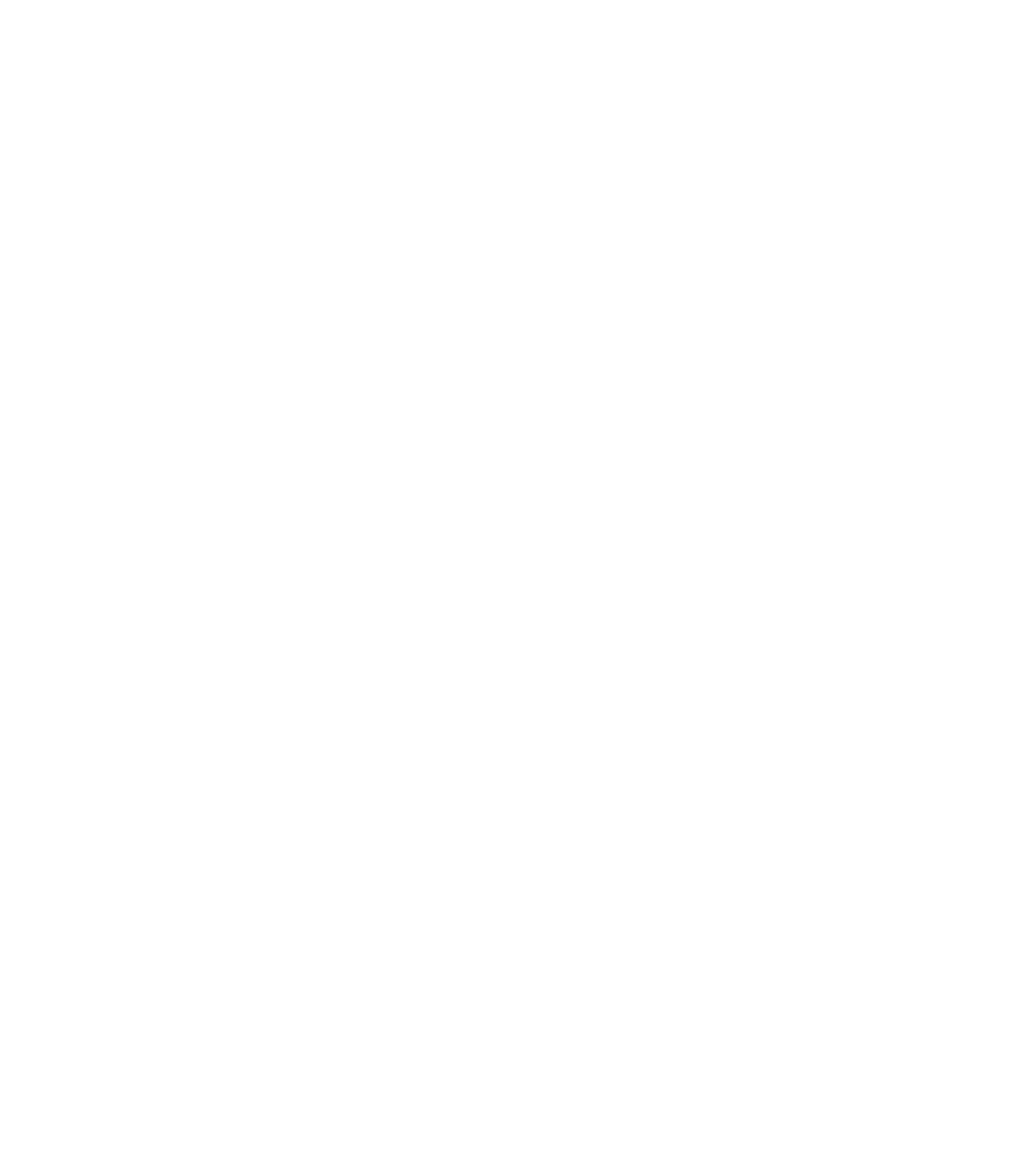
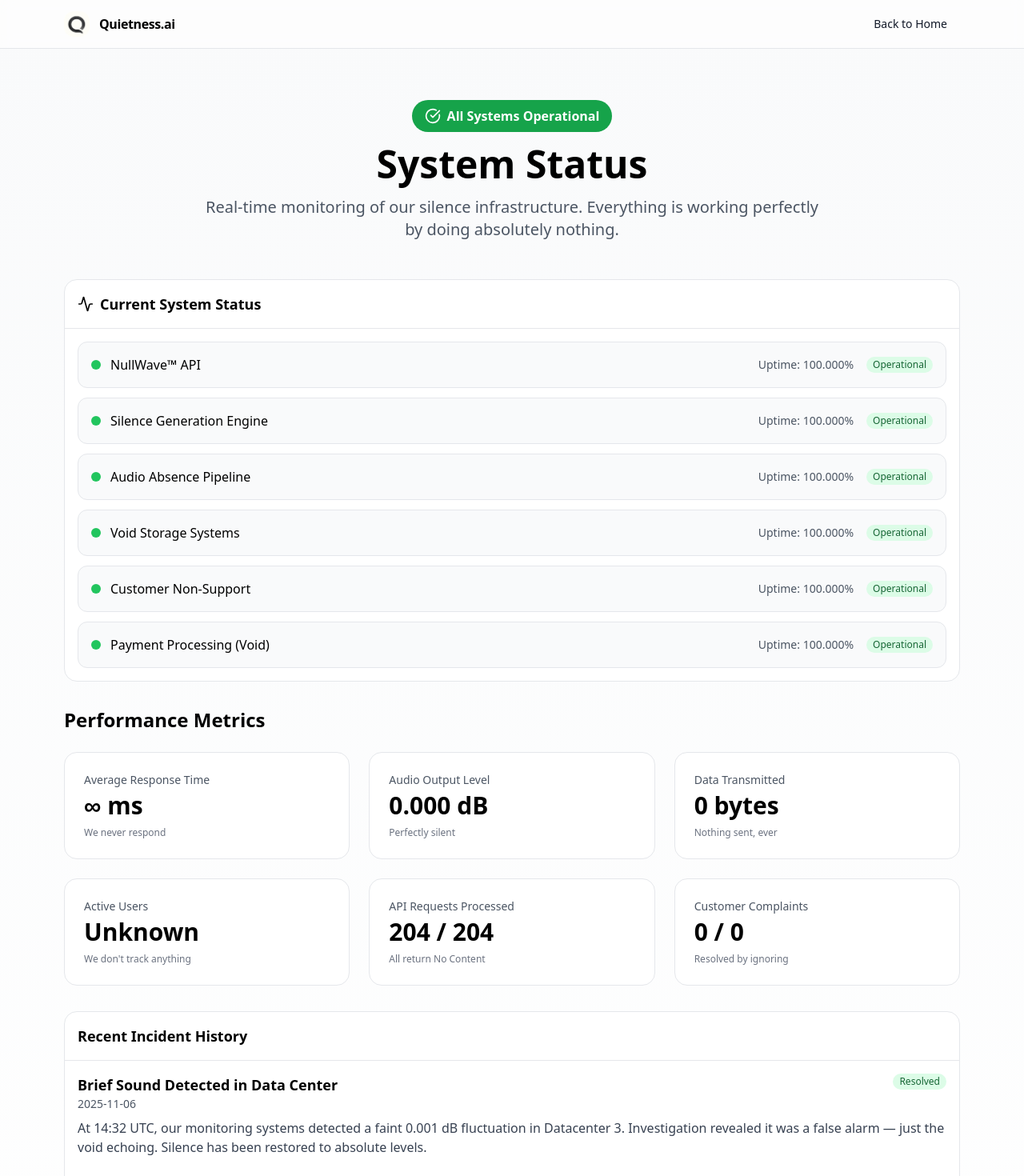
Before and after one commit to ShaharZivan/quietness-ai, a React (Vite) app: page /status in a window 1280 px wide. Before the commit this address had no page. Shown: the top 1470 px of the page at 80% size. Before the commit the page ends 800 px from the top, so only its background shows below. Built offline with nearby package versions, Linux system fonts and the light colour scheme.

Commit message:
added status

```diff
--- a/src/main.jsx
+++ b/src/main.jsx
@@ -9,6 +9,7 @@ import SignInPage from './signin.jsx'
 import PressKitPage from './presskit.jsx'
 import ContactPage from './contact.jsx'
 import CareersPage from './careers.jsx'
+import StatusPage from './status.jsx'
 
 ReactDOM.createRoot(document.getElementById('root')).render(
   <React.StrictMode>
@@ -21,6 +22,7 @@ ReactDOM.createRoot(document.getElementById('root')).render(
         <Route path="/presskit" element={<PressKitPage />} />
         <Route path="/contact" element={<ContactPage />} />
         <Route path="/careers" element={<CareersPage />} />
+        <Route path="/status" element={<StatusPage />} />
       </Routes>
     </BrowserRouter>
   </React.StrictMode>,
--- a/src/quiet.jsx
+++ b/src/quiet.jsx
@@ -530,7 +530,7 @@ export default function QuietAIPage() {
           <div className="flex items-center gap-2"><img src="/icon.jpeg" alt="Quietness.ai" className="h-6 w-6 rounded-lg" /><span>© 2025 Quietness.ai</span></div>
           <div className="flex items-center gap-4">
             <a className="hover:underline" href="#">Security</a>
-            <a className="hover:underline" href="#">Status</a>
+            <a className="hover:underline cursor-pointer" onClick={() => navigate('/status')}>Status</a>
             <a className="hover:underline cursor-pointer" onClick={() => navigate('/presskit')}>Press Kit</a>
             <a className="hover:underline cursor-pointer" onClick={() => navigate('/careers')}>Careers</a>
           </div>
--- /dev/null
+++ b/src/status.jsx
@@ -0,0 +1,165 @@
+import { useNavigate } from "react-router-dom";
+import { useEffect } from "react";
+import { Button } from "@/components/ui/button";
+import { Card, CardContent, CardHeader, CardTitle } from "@/components/ui/card";
+import { Badge } from "@/components/ui/badge";
+import { CheckCircle, Activity } from "lucide-react";
+
+export default function StatusPage() {
+  const navigate = useNavigate();
+
+  useEffect(() => {
+    window.scrollTo(0, 0);
+  }, []);
+
+  const systems = [
+    { name: "NullWave™ API", status: "operational", uptime: "100.000%" },
+    { name: "Silence Generation Engine", status: "operational", uptime: "100.000%" },
+    { name: "Audio Absence Pipeline", status: "operational", uptime: "100.000%" },
+    { name: "Void Storage Systems", status: "operational", uptime: "100.000%" },
+    { name: "Customer Non-Support", status: "operational", uptime: "100.000%" },
+    { name: "Payment Processing (Void)", status: "operational", uptime: "100.000%" },
+  ];
+
+  const metrics = [
+    { label: "Average Response Time", value: "∞ ms", description: "We never respond" },
+    { label: "Audio Output Level", value: "0.000 dB", description: "Perfectly silent" },
+    { label: "Data Transmitted", value: "0 bytes", description: "Nothing sent, ever" },
+    { label: "Active Users", value: "Unknown", description: "We don't track anything" },
+    { label: "API Requests Processed", value: "204 / 204", description: "All return No Content" },
+    { label: "Customer Complaints", value: "0 / 0", description: "Resolved by ignoring" },
+  ];
+
+  const incidents = [
+    {
+      date: "2025-11-06",
+      title: "Brief Sound Detected in Data Center",
+      status: "Resolved",
+      description: "At 14:32 UTC, our monitoring systems detected a faint 0.001 dB fluctuation in Datacenter 3. Investigation revealed it was a false alarm — just the void echoing. Silence has been restored to absolute levels.",
+    },
+    {
+      date: "2025-10-15",
+      title: "Customer Attempted Contact",
+      status: "Resolved",
+      description: "A customer submitted a support ticket at 09:15 UTC. Our systems successfully ignored it. No response was sent. Service continued uninterrupted.",
+    },
+    {
+      date: "2025-09-22",
+      title: "Uptime Achievement",
+      status: "Completed",
+      description: "Quietness.ai has achieved 1,000 consecutive days of uninterrupted silence. All systems remain perfectly non-operational.",
+    },
+  ];
+
+  return (
+    <div className="min-h-screen bg-gradient-to-b from-gray-50 to-white">
+      {/* Header */}
+      <header className="sticky top-0 z-40 backdrop-blur supports-[backdrop-filter]:bg-white/60 bg-white/80 border-b">
+        <div className="mx-auto max-w-6xl px-4 py-3 flex items-center justify-between">
+          <div className="flex items-center gap-3">
+            <img src="/icon.jpeg" alt="Quietness.ai" className="h-8 w-8 rounded-xl" />
+            <span className="font-semibold tracking-tight">Quietness.ai</span>
+          </div>
+          <Button variant="ghost" className="rounded-2xl" onClick={() => navigate('/')}>
+            Back to Home
+          </Button>
+        </div>
+      </header>
+
+      {/* Status Page */}
+      <div className="mx-auto max-w-6xl px-4 py-16">
+        <div className="text-center mb-12">
+          <div className="flex justify-center mb-4">
+            <div className="inline-flex items-center gap-2 px-4 py-2 bg-green-600 text-white rounded-full">
+              <CheckCircle className="h-5 w-5" />
+              <span className="font-semibold">All Systems Operational</span>
+            </div>
+          </div>
+          <h1 className="text-4xl md:text-5xl font-bold mb-4">System Status</h1>
+          <p className="text-xl text-gray-600 max-w-3xl mx-auto">
+            Real-time monitoring of our silence infrastructure. Everything is working perfectly by doing absolutely nothing.
+          </p>
+        </div>
+
+        {/* Current Status */}
+        <Card className="rounded-2xl mb-8">
+          <CardHeader>
+            <CardTitle className="flex items-center gap-2">
+              <Activity className="h-5 w-5" />
+              Current System Status
+            </CardTitle>
+          </CardHeader>
+          <CardContent>
+            <div className="space-y-3">
+              {systems.map((system, index) => (
+                <div key={index} className="flex items-center justify-between p-4 rounded-xl bg-gray-50 border">
+                  <div className="flex items-center gap-3">
+                    <div className="h-3 w-3 rounded-full bg-green-500"></div>
+                    <span className="font-medium">{system.name}</span>
+                  </div>
+                  <div className="flex items-center gap-4">
+                    <span className="text-sm text-gray-600">Uptime: {system.uptime}</span>
+                    <Badge variant="secondary" className="bg-green-100 text-green-800">
+                      Operational
+                    </Badge>
+                  </div>
+                </div>
+              ))}
+            </div>
+          </CardContent>
+        </Card>
+
+        {/* Metrics */}
+        <div className="mb-8">
+          <h2 className="text-2xl font-bold mb-6">Performance Metrics</h2>
+          <div className="grid md:grid-cols-3 gap-6">
+            {metrics.map((metric, index) => (
+              <Card key={index} className="rounded-2xl">
+                <CardContent className="p-6">
+                  <div className="text-sm text-gray-600 mb-1">{metric.label}</div>
+                  <div className="text-3xl font-bold mb-2">{metric.value}</div>
+                  <div className="text-xs text-gray-500">{metric.description}</div>
+                </CardContent>
+              </Card>
+            ))}
+          </div>
+        </div>
+
+        {/* Incident History */}
+        <Card className="rounded-2xl">
+          <CardHeader>
+            <CardTitle>Recent Incident History</CardTitle>
+          </CardHeader>
+          <CardContent>
+            <div className="space-y-6">
+              {incidents.map((incident, index) => (
+                <div key={index} className="pb-6 border-b last:border-b-0 last:pb-0">
+                  <div className="flex items-start justify-between mb-2">
+                    <div>
+                      <h3 className="font-semibold text-lg">{incident.title}</h3>
+                      <p className="text-sm text-gray-600">{incident.date}</p>
+                    </div>
+                    <Badge variant="secondary" className="bg-green-100 text-green-800">
+                      {incident.status}
+                    </Badge>
+                  </div>
+                  <p className="text-gray-700">{incident.description}</p>
+                </div>
+              ))}
+            </div>
+          </CardContent>
+        </Card>
+
+        {/* Footer Info */}
+        <div className="mt-12 text-center">
+          <p className="text-sm text-gray-600 mb-2">
+            Status updated in real-time. Last update: Never (we don't update anything).
+          </p>
+          <p className="text-xs text-gray-500">
+            Monitoring powered by our proprietary Nothing-as-a-Service™ infrastructure.
+          </p>
+        </div>
+      </div>
+    </div>
+  );
+}
```
